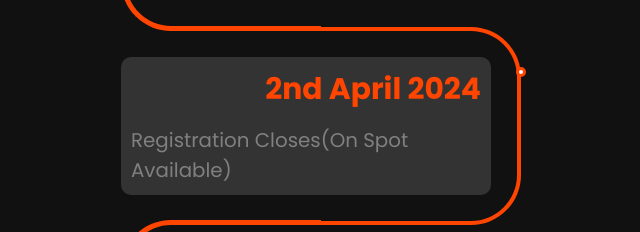
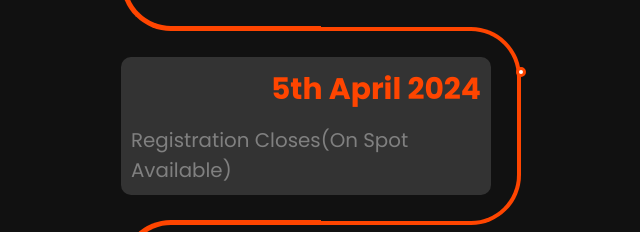
Before and after one commit to LEOFEST/LEOFEST2k24, a website: page index.html in a window 1280 px wide. Shown: the part 1965-2197 px from the top of the page, 319-959 px from the left. Drawn offline with Linux system fonts and the light colour scheme; files whose address does not match are found by name; a web font is replaced by a local one.

Commit message:
Update index.html

```diff
--- a/index.html
+++ b/index.html
@@ -243,7 +243,7 @@
     </div>
     <div class="card">
       <div class="info">
-        <h3 style="font-size: 3rem;" class="title"> 2nd April 2024 </h3><br>
+        <h3 style="font-size: 3rem;" class="title"> 5th April 2024 </h3><br>
           <p style="font-size: 2rem;">Registration Closes(On Spot Available)</p></div>
     </div>
     <div class="card">
```
